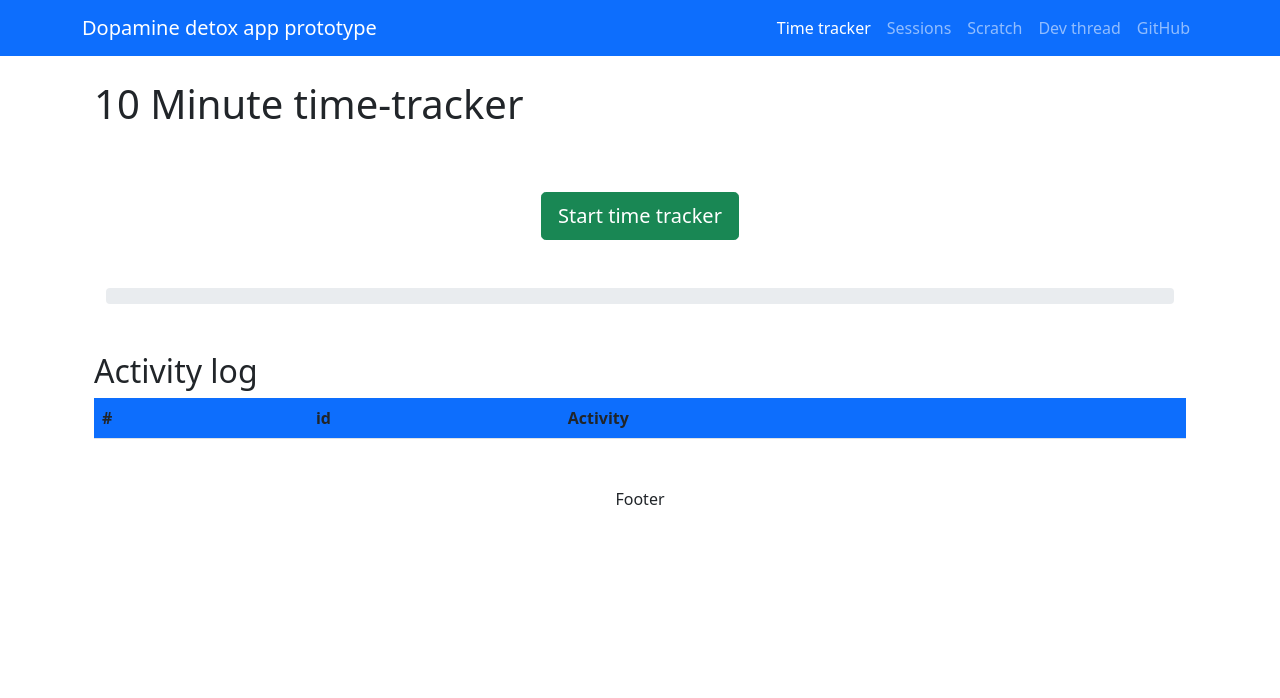
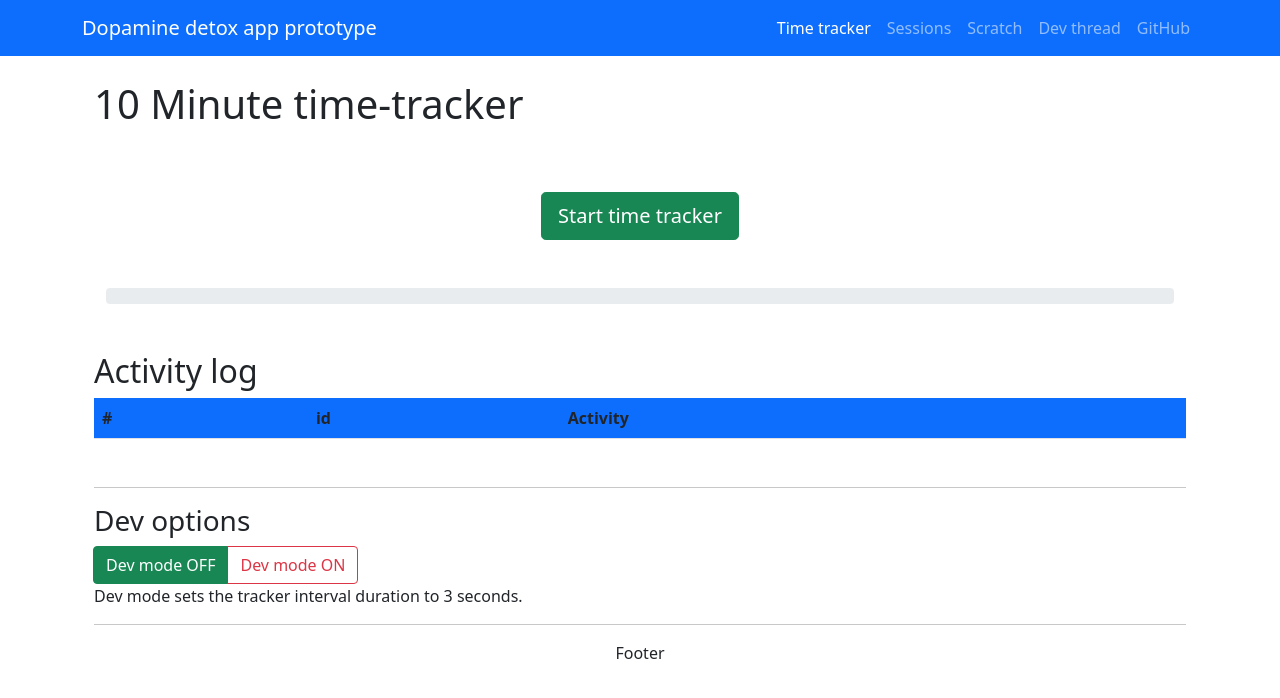
Before and after one commit to robinedmunds/Dopamine-Detox, a Next.js app: page / in a window 1280 px wide. Shown: the top 698 px of the page. Built offline with nearby package versions, Linux system fonts and the light colour scheme.

Commit message:
Add dev mode buttons which control intervalDuration

```diff
--- a/pages/index.jsx
+++ b/pages/index.jsx
@@ -1,8 +1,8 @@
 import { useState, useEffect, useRef, useReducer } from "react"
 import { useRouter } from "next/router"
 import Head from "next/head"
-import { Container, Button } from "react-bootstrap"
-import { useLocalStorage, useBeforeUnload } from "react-use"
+import { Container, Button, ButtonGroup, ToggleButton } from "react-bootstrap"
+import { useLocalStorage, useBeforeUnload, useToggle } from "react-use"
 import Layout from "../components/Layout"
 import TrackerModal from "../components/tracker/Modal"
 import LogTable from "../components/tracker/LogTable"
@@ -16,12 +16,14 @@ const ACTIONS = {
   INCREMENT_SECONDS: "INCREMENT_SECONDS",
   PROMPT_USER: "PROMPT_USER",
   ACTIVITY_CLICKED: "ACTIVITY_CLICKED",
-  STOP_CLICKED: "STOP_CLICKED"
+  STOP_CLICKED: "STOP_CLICKED",
+  DEV_MODE_ON: "DEV_MODE_ON",
+  DEV_MODE_OFF: "DEV_MODE_OFF"
 }
 
 const initialState = {
   trackerState: null,
-  intervalDuration: 3,
+  intervalDuration: 60 * 10,
   active: false,
   intervalEvent: null,
   startTime: null,
@@ -43,6 +45,7 @@ const TrackerPage = ({ activityList }) => {
     useLocalStorage("sessionsStore", [])
   const promptTime = useRef(null)
   const audibleBell = useRef(null)
+  const [devMode, toggleDevMode] = useToggle(false)
 
   const reducer = (state, action) => {
     switch (action.type) {
@@ -87,6 +90,10 @@ const TrackerPage = ({ activityList }) => {
           active: false,
           stopTime: new Date()
         }
+      case ACTIONS.DEV_MODE_ON:
+        return { ...state, intervalDuration: 3 }
+      case ACTIONS.DEV_MODE_OFF:
+        return { ...state, intervalDuration: initialState.intervalDuration }
       default:
         return state
     }
@@ -159,6 +166,11 @@ const TrackerPage = ({ activityList }) => {
     addSessionToLocalStorage()
   }, [tracker.active])
 
+  useEffect(() => {
+    if (devMode) dispatch({ type: ACTIONS.DEV_MODE_ON })
+    if (!devMode) dispatch({ type: ACTIONS.DEV_MODE_OFF })
+  }, [devMode])
+
   const renderStartStopBtn = () =>
     tracker.active ? (
       <Container className={"d-flex justify-content-around"}>
@@ -184,19 +196,48 @@ const TrackerPage = ({ activityList }) => {
       </Container>
     )
 
+  const renderDevOpts = () => (
+    <Container>
+      <hr />
+      <h3>Dev options</h3>
+      <ButtonGroup>
+        <ToggleButton
+          id={"radio-off"}
+          type="radio"
+          variant={"outline-success"}
+          name="radio"
+          value={"radio-off"}
+          checked={devMode === false}
+          onChange={(e) => toggleDevMode(false)}>
+          Dev mode OFF
+        </ToggleButton>
+        <ToggleButton
+          id={"radio-on"}
+          type="radio"
+          variant={"outline-danger"}
+          name="radio"
+          value={"radio-on"}
+          checked={devMode === true}
+          onChange={(e) => toggleDevMode(true)}>
+          Dev mode ON
+        </ToggleButton>
+      </ButtonGroup>
+      <p>Dev mode sets the tracker interval duration to 3 seconds.</p>
+      <hr />
+    </Container>
+  )
+
   const pageTitle = "10 Minute time-tracker"
   return (
     <>
       <Head>
         <title>{pageTitle}</title>
       </Head>
-
       <TrackerModal
         show={tracker.showModal}
         activityBtnHandler={activityBtnHandler}
         activities={activities}
       />
-
       <Layout>
         <Container className={"mb-5"}>
           <h1 className={"mb-3"}>{pageTitle}</h1>
@@ -207,8 +248,8 @@ const TrackerPage = ({ activityList }) => {
 
           <LogTable activityLog={tracker.activityLog} />
         </Container>
+        {renderDevOpts()}
       </Layout>
-
       <audio ref={audibleBell} preload="auto">
         <source src="ring.ogg" type="audio/ogg" />
       </audio>
```
